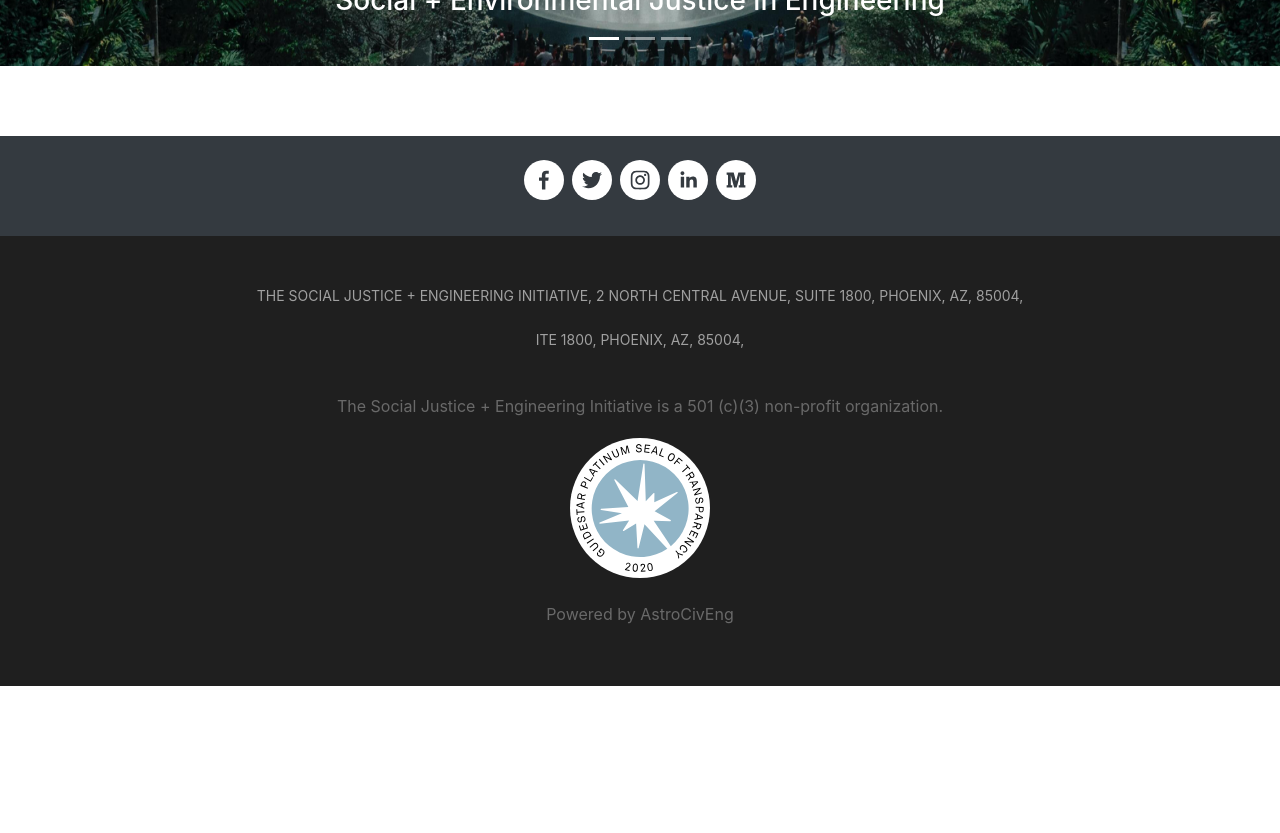
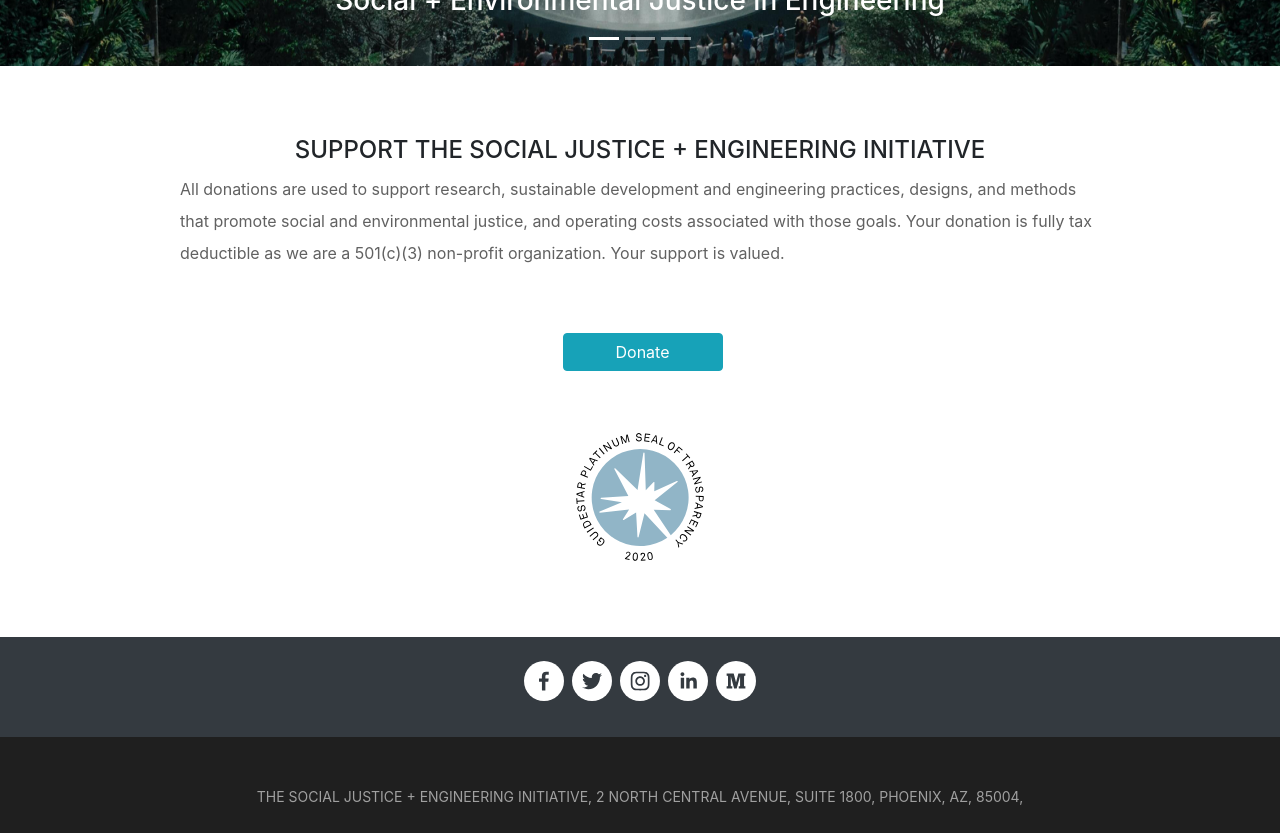
Before and after one commit to guptshruti2003/sjeiwebsite, a React (Create React App) app: page /donation in a window 1280 px wide. Shown: the part 480-1313 px from the top of the page. Before the commit the page ends 1166 px from the top, so only its background shows below. Built offline with nearby package versions, Linux system fonts and the light colour scheme.

Commit message:
work on support-donation

```diff
--- a/src/components/Donation.js
+++ b/src/components/Donation.js
@@ -1,6 +1,50 @@
 import React from 'react';
+import Form from 'react-bootstrap/Form';
+import Row from 'react-bootstrap/Row';
+import Col from 'react-bootstrap/Col';
+import Button from 'react-bootstrap/Button';
+import logoBottom from '../img/guidestart.svg';
 
 const Donation = () => (
-  <div></div>
+  <div className="container">
+    <Row>
+      <Col md={{ span: 10, offset: 1 }}>
+        <h4 className="text-center">SUPPORT THE SOCIAL JUSTICE + ENGINEERING INITIATIVE</h4>
+        <p>
+          All donations are used to support research,
+          sustainable development and engineering practices,
+          designs, and methods that promote social and environmental
+          justice, and operating costs associated with those goals.
+          Your donation is fully tax deductible as we are a 501(c)(3) non-profit organization.
+          Your support is valued.
+        </p>
+      </Col>
+    </Row>
+    <Row>
+      <Col className="mt-5">
+        <a href="https://secure.squarespace.com/checkout/donate?donatePageId=5939bc3c6b8f5b104ec81d05&ss_cid=2ea6d8f1-68d4-4e98-bb79-41a3aa154623&ss_cvisit=1603147929481&ss_cvr=70c8a24a-78b2-412a-9e20-ded2c0bc7d21%7C1602109525332%7C1603131768961%7C1603147929308%7C24" target="blank">
+          <Form.Group as={Col} md={{ span: 3, offset: 5 }}>
+            <Button type="submit" variant="info" className="signup text-center">Donate</Button>
+          </Form.Group>
+        </a>
+      </Col>
+    </Row>
+    <Row>
+      <Col>
+        <div className="guidelogo1 text-center">
+          <a href="https://www.guidestar.org/profile/82-1792979" target="blank">
+            <img
+              src={logoBottom}
+              width="140"
+              height="140"
+              className="d-inline-block align-top"
+              alt="guide-start"
+            />
+          </a>
+        </div>
+      </Col>
+    </Row>
+
+  </div>
 );
 export default Donation;
--- a/src/components/Home.js
+++ b/src/components/Home.js
@@ -10,9 +10,11 @@ const Home = () => (
   <div className="container">
     <Row>
       <Col>
-        <Form.Group as={Col} md={{ span: 3, offset: 5 }}>
-          <Button type="submit" variant="info" className="signup text-center">Donate</Button>
-        </Form.Group>
+        <a href="https://secure.squarespace.com/checkout/donate?donatePageId=5939bc3c6b8f5b104ec81d05&ss_cid=2ea6d8f1-68d4-4e98-bb79-41a3aa154623&ss_cvisit=1603147929481&ss_cvr=70c8a24a-78b2-412a-9e20-ded2c0bc7d21%7C1602109525332%7C1603131768961%7C1603147929308%7C24" target="blank">
+          <Form.Group as={Col} md={{ span: 3, offset: 5 }}>
+            <Button type="submit" variant="info" className="signup text-center">Donate</Button>
+          </Form.Group>
+        </a>
         <p className="text-center text-donate first-p mt-5">We need diverse individuals with backgrounds in engineering, environmental justice, and social justice to volunteer.</p>
         <p className="text-center text-donate">Help lay the foundation of this organization!</p>
         <p className="text-center text-donate last mb-4">
--- a/src/index.js
+++ b/src/index.js
@@ -3,6 +3,7 @@ import ReactDOM from 'react-dom';
 import './index.css';
 import './style/whawedo.css';
 import './style/take-action.css';
+import './style/donation.css';
 import App from './components/App';
 import 'bootstrap/dist/css/bootstrap.min.css';
 
--- /dev/null
+++ b/src/style/donation.css
@@ -0,0 +1,4 @@
+.guidelogo1 {
+  margin-top: 40px;
+  margin-bottom: 70px;
+}
```
